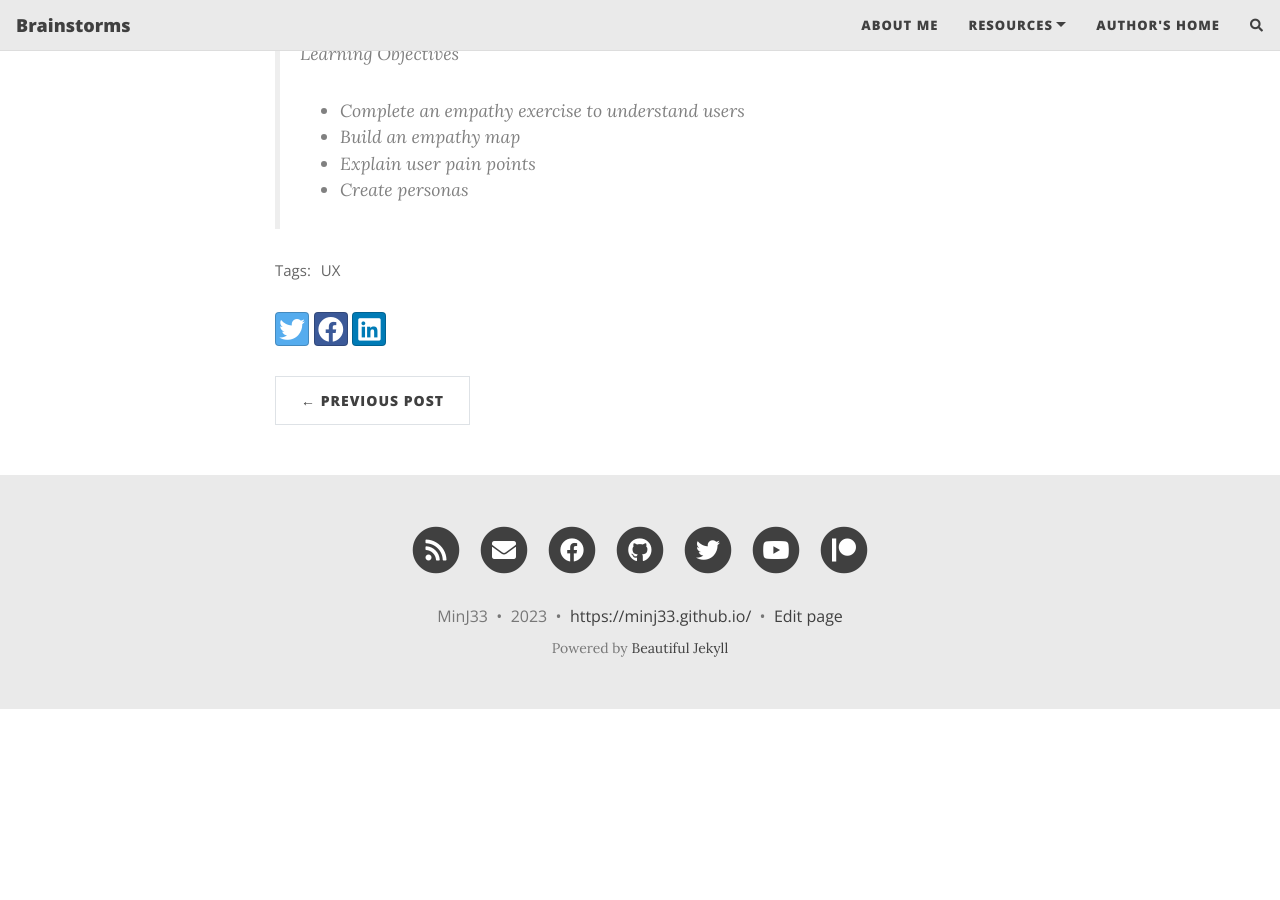
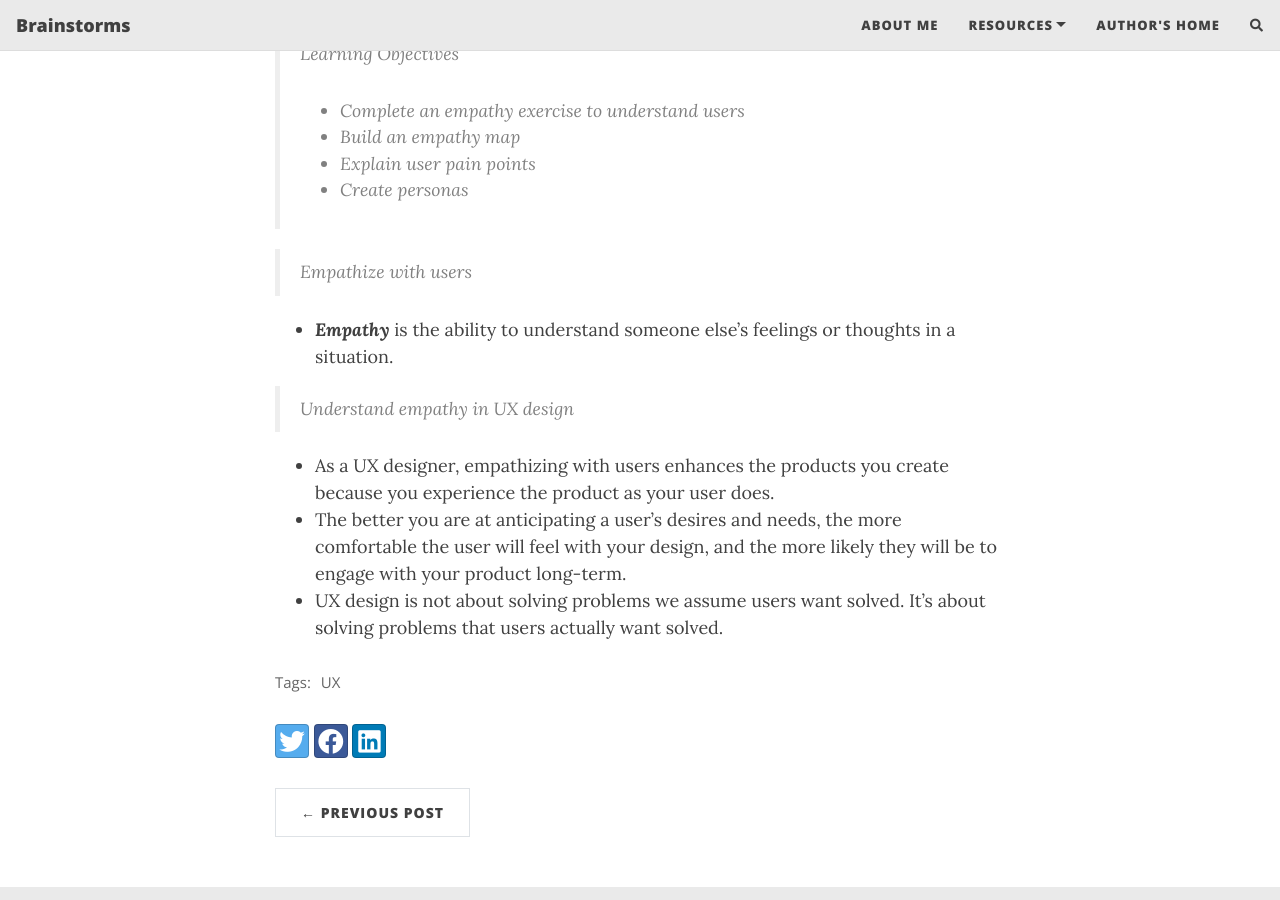
Before and after one commit to MinJ33/MinJ33.github.io, a Jekyll site: the page built from _posts/2023-02-14-UX-Module2-1.md, in a window 1280 px wide and 900 px high, scrolled down 686 px. Built offline with Jekyll 4.4.1, drawn with Linux system fonts in a browser that asks for light colours; nearby versions of some CDN libraries; comment, search, counter and statistics services are not loaded; before the commit the page ends 1395 px from its top, so only the background shows below that.

Commit message:
Empathize with users

```diff
--- a/_posts/2023-02-14-UX-Module2-1.md
+++ b/_posts/2023-02-14-UX-Module2-1.md
@@ -13,3 +13,13 @@ tags: [UX]
 - Build an empathy map
 - Explain user pain points
 - Create personas
+
+> Empathize with users
+
+- ***Empathy*** is the ability to understand someone else’s feelings or thoughts in a situation.
+
+> Understand empathy in UX design
+
+- As a UX designer, empathizing with users enhances the products you create because you experience the product as your user does.
+- The better you are at anticipating a user’s desires and needs, the more comfortable the user will feel with your design, and the more likely they will be to engage with your product long-term.
+- UX design is not about solving problems we assume users want solved. It's about solving problems that users actually want solved.
```
